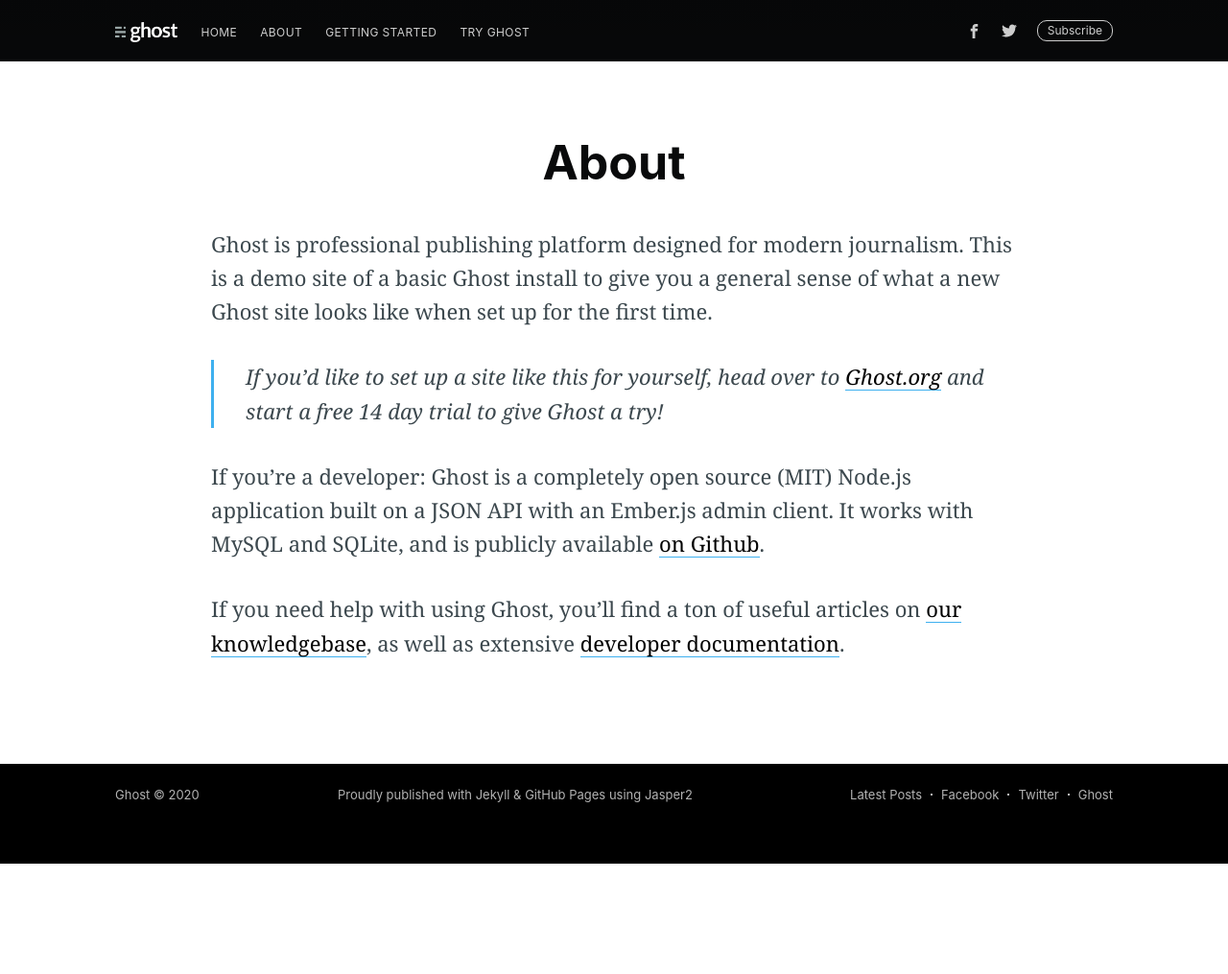
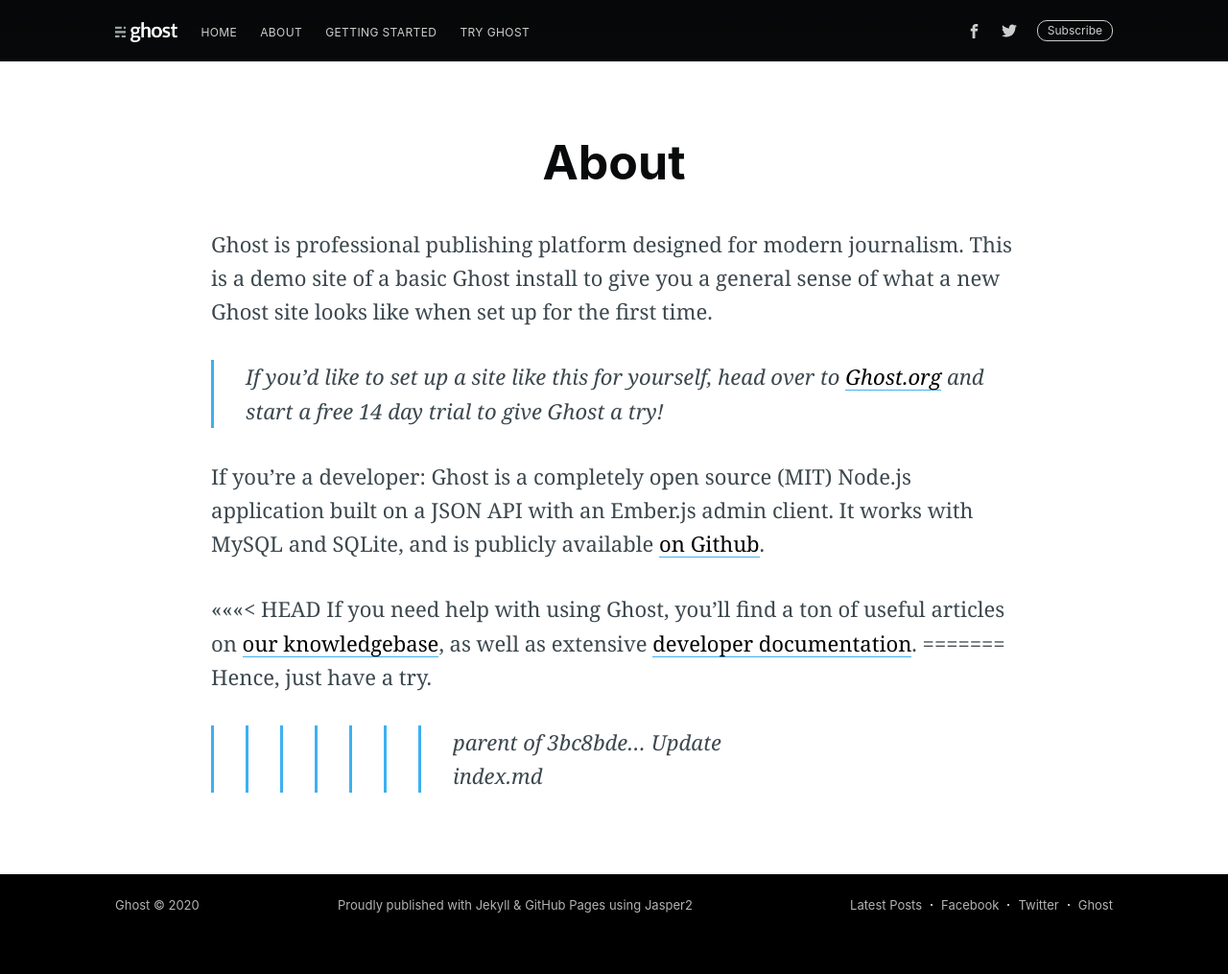
Before and after one commit to Chiuqyan/Chiuyeer, a Jekyll site: the page built from about/index.md, in a window 1280 px wide. Shown: the whole page at 96% size. Built offline with Jekyll 4.4.1, drawn with Linux system fonts in a browser that asks for light colours; nearby versions of some CDN libraries; comment, search, counter and statistics services are not loaded; before the commit the page ends 900 px from its top, so only the background shows below that.

Commit message:
Update index.md

```diff
--- a/about/index.md
+++ b/about/index.md
@@ -14,4 +14,8 @@ Ghost is professional publishing platform designed for modern journalism. This i
 
 If you're a developer: Ghost is a completely open source (MIT) Node.js application built on a JSON API with an Ember.js admin client. It works with MySQL and SQLite, and is publicly available [on Github](https://github.com/TryGhost/ghost).
 
+<<<<<<< HEAD
 If you need help with using Ghost, you'll find a ton of useful articles on [our knowledgebase](https://help.ghost.org/), as well as extensive [developer documentation](https://docs.ghost.org/).
+=======
+Hence, just have a try.
+>>>>>>> parent of 3bc8bde... Update index.md
```
